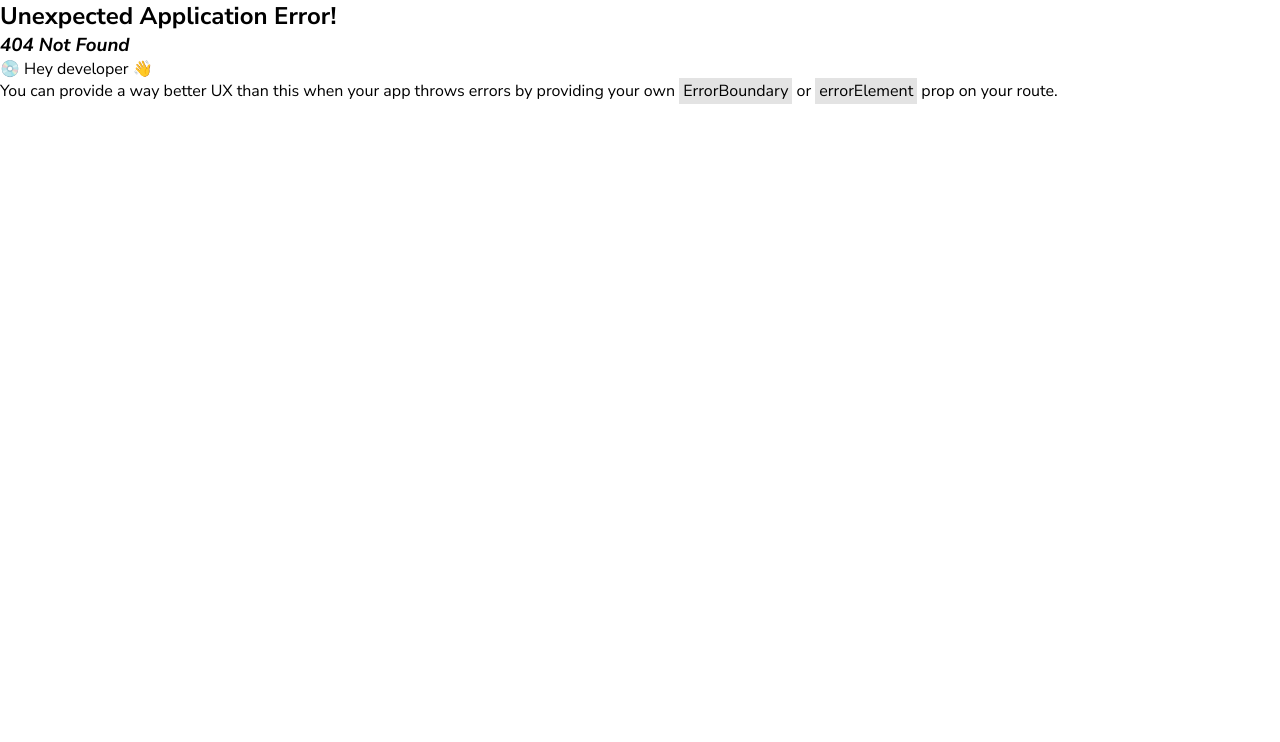
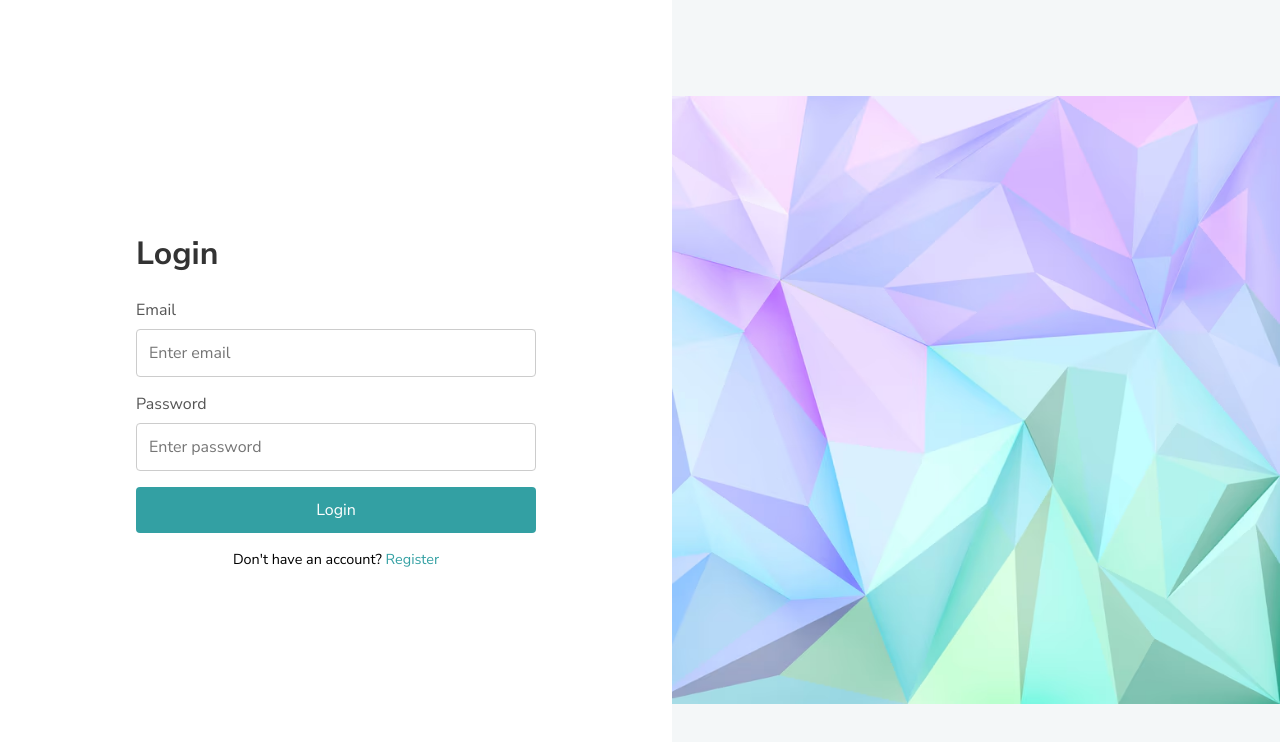
Before and after one commit to MadushaniR/square-loyalty-frontend, a React (Vite) app: page /login in a window 1280 px wide. Before the commit this address had no page. Shown: the top 742 px of the page. Built offline with nearby package versions, Linux system fonts and the light colour scheme.

Commit message:
authentiction uis added

```diff
--- /dev/null
+++ b/src/pages/auth/auth.jsx
@@ -0,0 +1,22 @@
+import './auth.scss';
+
+const AuthLayout = ({ title, onSubmit, children, footerText, footerLink, footerLinkText }) => {
+  return (
+    <div className="auth-container">
+      <div className="auth-form-section">
+        <div className="form-wrapper">
+          <h2>{title}</h2>
+          <form onSubmit={onSubmit}>{children}</form>
+          <div className="auth-footer">
+            {footerText} <a href={footerLink}>{footerLinkText}</a>
+          </div>
+        </div>
+      </div>
+      <div className="auth-image-section">
+        <img src="src/assets/low-poly-background_53876-66427.avif" alt="Illustration" />
+      </div>
+    </div>
+  );
+};
+
+export default AuthLayout;
--- /dev/null
+++ b/src/pages/auth/auth.scss
@@ -0,0 +1,100 @@
+.auth-container {
+  display: flex;
+  height: 100vh;
+  font-family: Arial, sans-serif;
+
+  .auth-form-section {
+    flex: 1;
+    display: flex;
+    align-items: center;
+    justify-content: center;
+    padding: 2rem;
+
+    .form-wrapper {
+      width: 100%;
+      max-width: 400px;
+
+      h2 {
+        margin-bottom: 1.5rem;
+        font-size: 2rem;
+        color: #333;
+      }
+
+      .form-group {
+        margin-bottom: 1rem;
+
+        label {
+          display: block;
+          margin-bottom: 0.5rem;
+          color: #555;
+        }
+
+        input {
+          width: 100%;
+          padding: 0.75rem;
+          border: 1px solid #ccc;
+          border-radius: 4px;
+          font-size: 1rem;
+        }
+      }
+
+      button {
+        width: 100%;
+        padding: 0.75rem;
+        background-color: #33a0a3;
+        color: white;
+        border: none;
+        border-radius: 4px;
+        font-size: 1rem;
+        cursor: pointer;
+        transition: background-color 0.3s;
+
+        &:hover {
+          background-color: #2b898c;
+        }
+      }
+
+      .auth-footer {
+        margin-top: 1rem;
+        font-size: 0.9rem;
+        text-align: center;
+
+        a {
+          color: #33a0a3;
+          text-decoration: none;
+
+          &:hover {
+            text-decoration: underline;
+          }
+        }
+      }
+    }
+  }
+
+  .auth-image-section {
+    flex: 1;
+    background-color: #f4f7f8;
+    display: flex;
+    align-items: center;
+    justify-content: center;
+
+    img {
+      max-width: 100%;
+      height: auto;
+    }
+  }
+}
+
+@media (max-width: 768px) {
+  .auth-container {
+    flex-direction: column;
+
+    .auth-image-section {
+      display: none;
+    }
+
+    .auth-form-section {
+      padding: 2rem 1rem;
+    }
+  }
+}
--- /dev/null
+++ b/src/pages/auth/login/login.jsx
@@ -0,0 +1,29 @@
+import AuthLayout from '../auth';
+
+const Login = () => {
+  const handleSubmit = (e) => {
+    e.preventDefault();
+  };
+
+  return (
+    <AuthLayout
+      title="Login"
+      onSubmit={handleSubmit}
+      footerText="Don't have an account?"
+      footerLink="/register"
+      footerLinkText="Register"
+    >
+      <div className="form-group">
+        <label>Email</label>
+        <input type="email" placeholder="Enter email" required />
+      </div>
+      <div className="form-group">
+        <label>Password</label>
+        <input type="password" placeholder="Enter password" required />
+      </div>
+      <button type="submit">Login</button>
+    </AuthLayout>
+  );
+};
+
+export default Login;
--- /dev/null
+++ b/src/pages/auth/register/register.jsx
@@ -0,0 +1,37 @@
+import AuthLayout from '../auth';
+
+const Register = () => {
+  const handleSubmit = (e) => {
+    e.preventDefault();
+  };
+
+  return (
+    <AuthLayout
+      title="Register"
+      onSubmit={handleSubmit}
+      footerText="Already have an account?"
+      footerLink="/login"
+      footerLinkText="Login"
+    >
+      <div className="form-group">
+        <label>Full Name</label>
+        <input type="text" placeholder="Enter your name" required />
+      </div>
+      <div className="form-group">
+        <label>Email</label>
+        <input type="email" placeholder="Enter email" required />
+      </div>
+      <div className="form-group">
+        <label>Password</label>
+        <input type="password" placeholder="Enter password" required />
+      </div>
+      <div className="form-group">
+        <label>Confirm Password</label>
+        <input type="password" placeholder="Confirm password" required />
+      </div>
+      <button type="submit">Register</button>
+    </AuthLayout>
+  );
+};
+
+export default Register;
--- a/src/routes/router.jsx
+++ b/src/routes/router.jsx
@@ -3,6 +3,8 @@ import { lazy, Suspense } from 'react';
 import App from '../App';
 
 const Dashboard = lazy(() => import('../pages/home/home'));
+const Login = lazy(() => import('../pages/auth/login/login'));
+const Register = lazy(() => import('../pages/auth/register/register'));
 // const Profile = lazy(() => import('./pages/Profile'));
 // const Settings = lazy(() => import('./pages/Settings'));
 
@@ -15,6 +17,21 @@ const router = createBrowserRouter([
     //   { path: 'profile', element: <Suspense fallback={<div>Loading...</div>}><Profile /></Suspense> },
     //   { path: 'settings', element: <Suspense fallback={<div>Loading...</div>}><Settings /></Suspense> },
     ],
+  }, {
+    path: '/login',
+    element: (
+      <Suspense fallback={<div>Loading...</div>}>
+        <Login />
+      </Suspense>
+    ),
+  },
+  {
+    path: '/register',
+    element: (
+      <Suspense fallback={<div>Loading...</div>}>
+        <Register />
+      </Suspense>
+    ),
   },
 ]);
 
```
Also changed, not shown: src/assets/low-poly-background_53876-66427.avif (added).
